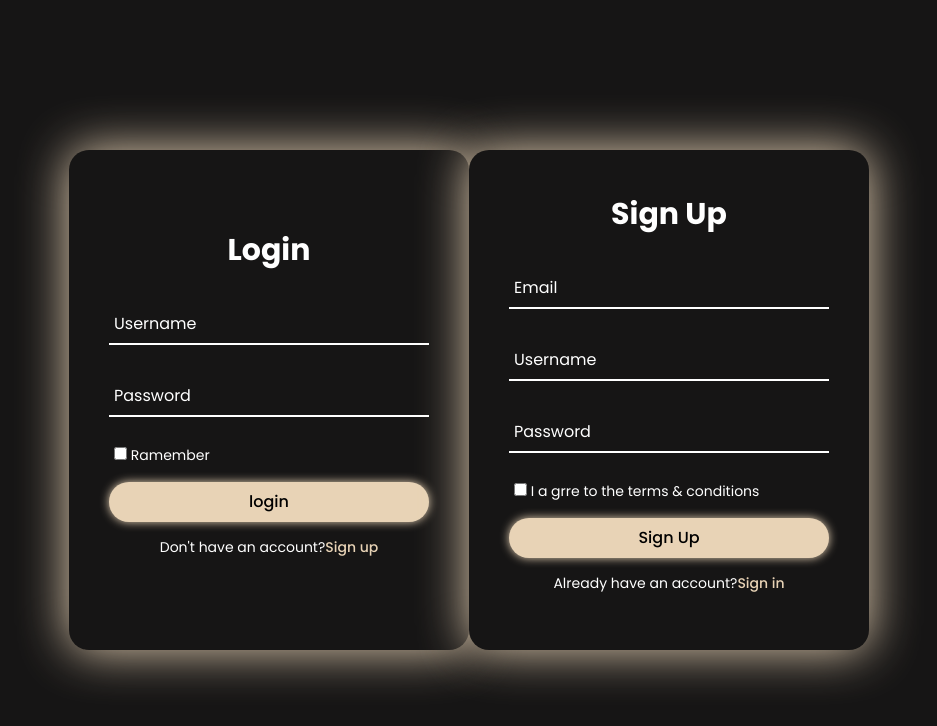
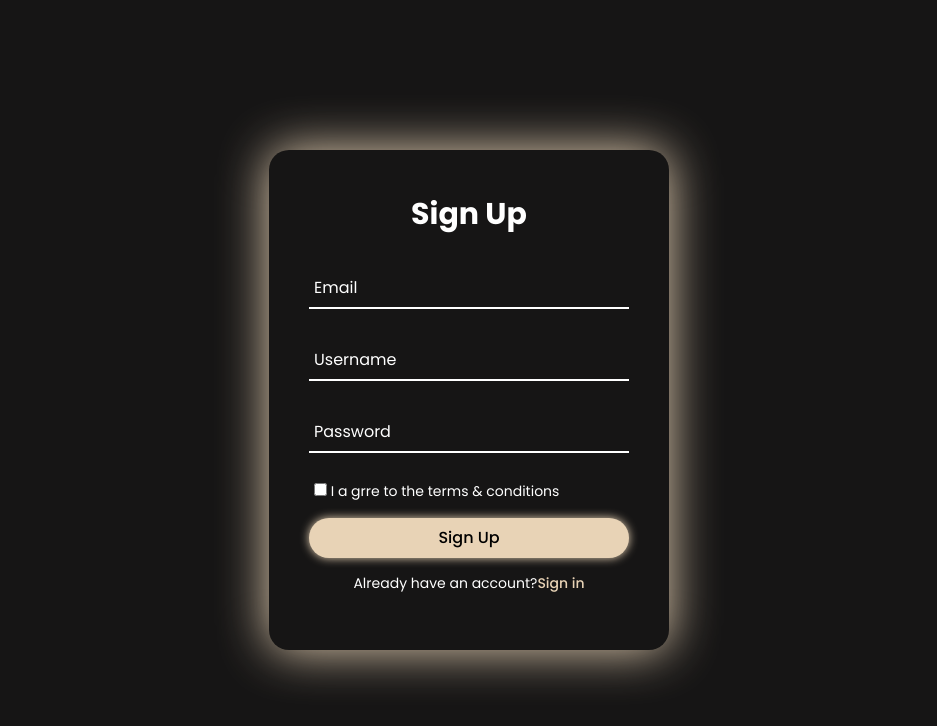
Before and after one commit to acairesm/login_cadastro, a plain HTML site: page index.html in a window 1280 px wide. Both pictures are taken after a click on the link "Sign up". Shown: the whole page, without its empty margins (171-1108 px from the left). Drawn offline with Linux system fonts and the light colour scheme.

Commit message:
login_cadastro_finish

```diff
--- a/index.html
+++ b/index.html
@@ -7,7 +7,7 @@
     <link rel="stylesheet" href="styles.css">
 </head>
 <body>
-    <div class="login">
+    <div class="wrapper">
         <div class="form-wrapper sign-in">
             <form action="">
                <h2>Login</h2>
@@ -20,7 +20,7 @@
                     <label for=""> Password</label>
                 </div>
                     <div class="ramember">
-                        <label for=""> <input type="checkbox"> Ramember</label>
+                        <label > <input type="checkbox"> Ramember</label>
                     </div>
                     <button type="submit">login</button>
                     <div class="signup-link">
@@ -28,8 +28,6 @@
                     </div>
             </form>
         </div>
-    </div>
-    <div class="login">
             <div class="form-wrapper sign-up">
                 <form action="">
                    <h2>Sign Up</h2>
@@ -44,7 +42,7 @@
                     </div>
                     <div class="input-group">
                         <input type="password" required>
-                    <label for=""> Password</label>
+                        <label > Password</label>
                     </div>
                         <div class="ramember">
                             <label for=""> <input type="checkbox"> I a grre to the terms & conditions</label>
@@ -55,6 +53,12 @@
                         </div>
                 </form>
             </div>
+        </>
+
     </div>
+
+
+
+    <script src="script.js"></script>
 </body>
 </html>
--- /dev/null
+++ b/script.js
@@ -0,0 +1,13 @@
+const signInBtnLink = document.querySelector('.signInBtn-link');
+
+const signUpBtnLink = document.querySelector('.signpBtn-link');
+
+const wrapper = document.querySelector('.wrapper');
+
+signUpBtnLink.addEventListener('click', () =>
+    wrapper.classList.toggle('active')
+);
+
+signInBtnLink.addEventListener('click', () =>
+    wrapper.classList.toggle('active')
+);
--- a/styles.css
+++ b/styles.css
@@ -16,7 +16,7 @@ min-height: 100vh;
 background-color: rgb(22, 21, 21)
 }
 
-.login{
+.wrapper{
     position: relative;
     width: 400px;
     height: 500px;
@@ -24,6 +24,7 @@ background-color: rgb(22, 21, 21)
     padding: 20px;
     background-color: rgb(22, 21, 21);
     box-shadow: 0 0 50px #E8D3B6;
+    overflow: hidden;
 }
 
 .form-wrapper {
@@ -32,7 +33,31 @@ background-color: rgb(22, 21, 21)
     align-items: center;
     width: 100%;
     height: 100%;
+    transition: 1s ease-in-out;
 }
+
+
+.wrapper.active .form-wrapper.sign-in{
+    transform: translateY(-450px);
+}
+
+.wrapper .form-wrapper.form-wrapper.sign-up{
+    position: absolute;
+    top: 450px;
+    left: 0;
+}
+
+
+.wrapper.wrapper.active .form-wrapper.sign-up{
+    transform: translateY(-450px);
+}
+
+.wrapper.active .form-wrapper.sign-up{
+    transform: translateY(-450px);
+}
+
+
+
 
 h2{
     font-size: 30px;
```
Lines whose indentation alone changed are shown as unchanged.
